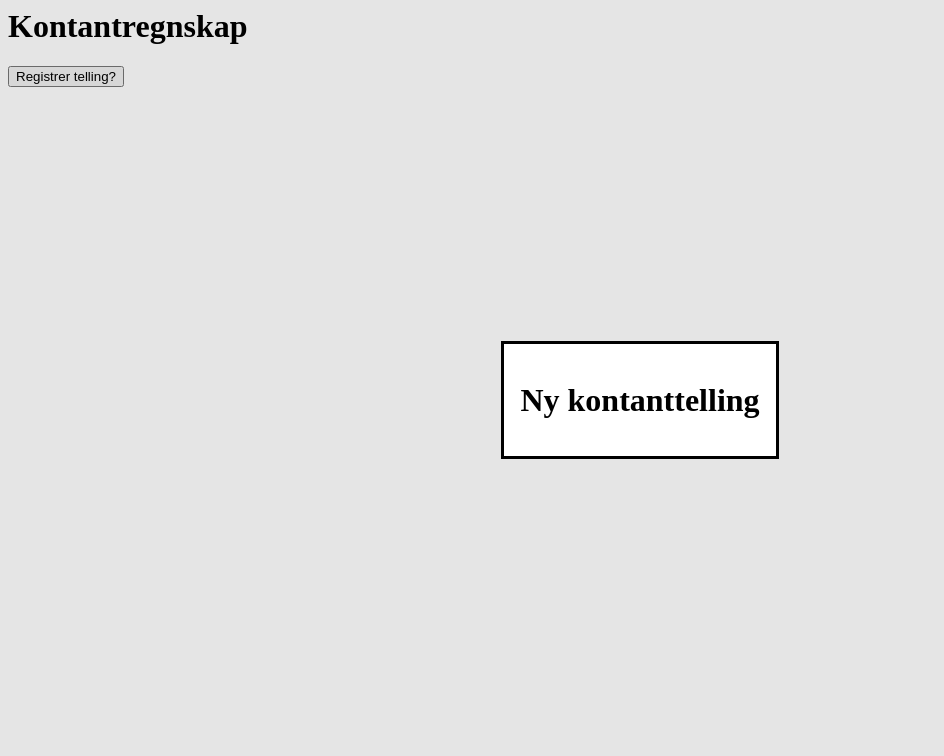
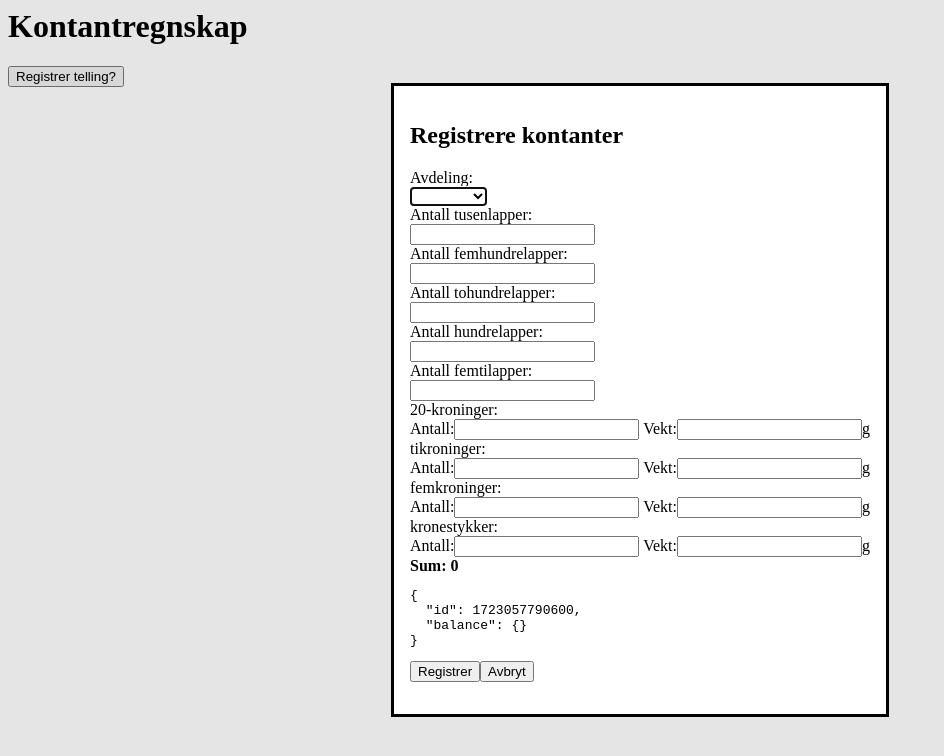
Before and after one commit to kristiania-pg6301-2024/pg6301-frontend-programming, a React (Vite) app in the folder client/: page / in a window 1280 px wide. Both pictures are taken after a click on the button "Registrer telling?". Shown: the top 756 px of the page, without its empty margins (0-944 px from the left). Built offline with nearby package versions, Linux system fonts and the light colour scheme.

Commit message:
submit new settlement

```diff
--- a/client/src/components/app/application.jsx
+++ b/client/src/components/app/application.jsx
@@ -1,9 +1,15 @@
 import {NewSettlementAction} from "../settlement/newSettlementAction";
+import {useState} from "react";
+import {sumBalance} from "../settlement/sumBalance";
 
 export function Application() {
+    const [settlements, setSettlements] = useState([])
 
     return <>
         <h1>Kontantregnskap</h1>
-        <NewSettlementAction/>
+        <NewSettlementAction
+            onNewSettlement={settlement => setSettlements(old => [...old, settlement])}
+        />
+        {settlements.map((s) => (<div>settlement: kr {sumBalance(s.balance)}</div>))}
     </>;
 }
--- a/client/src/components/settlement/newSettlementAction.jsx
+++ b/client/src/components/settlement/newSettlementAction.jsx
@@ -1,13 +1,40 @@
 import {useState} from "react";
 import {Dialog} from "../elements/dialog";
+import {NewSettlementForm} from "./newSettlementForm";
 
-export function NewSettlementAction() {
+export function NewSettlementAction({onNewSettlement}) {
     const [show, setShow] = useState(false);
+    const [settlement, setSettlement] = useState({
+        balance: {}
+    })
+
+    function handleSubmit(e) {
+        e.preventDefault();
+        setShow(false);
+        onNewSettlement(settlement);
+    }
+
+    function handleShow() {
+        setSettlement({
+            id: new Date().getTime(),
+            balance: {}
+        })
+        setShow(true);
+    }
+
     return <>
         <Dialog show={show} onClose={() => setShow(false)}>
-            <h1>Ny kontanttelling</h1>
+            <form onSubmit={handleSubmit}>
+                <NewSettlementForm settlement={settlement} setSettlement={setSettlement}/>
+                <button type={"submit"}>
+                    Registrer
+                </button>
+                <button onClick={() => setShow(false)}>
+                    Avbryt
+                </button>
+            </form>
         </Dialog>
-        <button onClick={() => setShow(true)}>
+        <button onClick={handleShow}>
             Registrer telling?
         </button>
     </>;
--- a/client/src/components/settlement/newSettlementForm.jsx
+++ b/client/src/components/settlement/newSettlementForm.jsx
@@ -1,36 +1,14 @@
-import React, {useState} from 'react';
-import {BillDenominationTypes, CoinDenominationTypes} from "./domain";
+import React from 'react';
 import {BalanceInputForm} from "./balanceInputForm";
+import {sumBalance} from "./sumBalance";
 
-function sumBalance(balance) {
-    let sum = 0;
-    for (const denonimation in BillDenominationTypes) {
-        if (balance[denonimation]?.count) {
-            sum += balance[denonimation].count * BillDenominationTypes[denonimation].value;
-        }
-    }
-    for (const denonimation in CoinDenominationTypes) {
-        const type = CoinDenominationTypes[denonimation];
-        if (balance[denonimation]?.count) {
-            sum += balance[denonimation].count * type.value;
-        } else if (balance[denonimation]?.weight) {
-            sum += Math.round(balance[denonimation].weight / type.gramsPerCoin) * type.value;
-        }
-    }
-    return sum;
-}
-
-export function NewSettlementForm() {
+export function NewSettlementForm({settlement, setSettlement}) {
     const allDepartments = [
         "Auksjon", "Bilder", "Bøker", "Cafeteria", "Elektro", "Godteri", "Kjøkken", "Møbler", "Popcorn", "Sport",
     ];
-
-    const [settlement, setSettlement] = useState({
-        balance: {}
-    })
     const sum = sumBalance(settlement.balance);
 
-    return <form>
+    return <>
         <h2>Registrere kontanter</h2>
         <div>
             <div>Avdeling:</div>
@@ -56,5 +34,5 @@ export function NewSettlementForm() {
         <pre>
             {JSON.stringify(settlement, null, 2)}
         </pre>
-    </form>;
+    </>;
 }
--- /dev/null
+++ b/client/src/components/settlement/sumBalance.jsx
@@ -0,0 +1,19 @@
+import {BillDenominationTypes, CoinDenominationTypes} from "./domain";
+
+export function sumBalance(balance) {
+    let sum = 0;
+    for (const denonimation in BillDenominationTypes) {
+        if (balance[denonimation]?.count) {
+            sum += balance[denonimation].count * BillDenominationTypes[denonimation].value;
+        }
+    }
+    for (const denonimation in CoinDenominationTypes) {
+        const type = CoinDenominationTypes[denonimation];
+        if (balance[denonimation]?.count) {
+            sum += balance[denonimation].count * type.value;
+        } else if (balance[denonimation]?.weight) {
+            sum += Math.round(balance[denonimation].weight / type.gramsPerCoin) * type.value;
+        }
+    }
+    return sum;
+}
```
